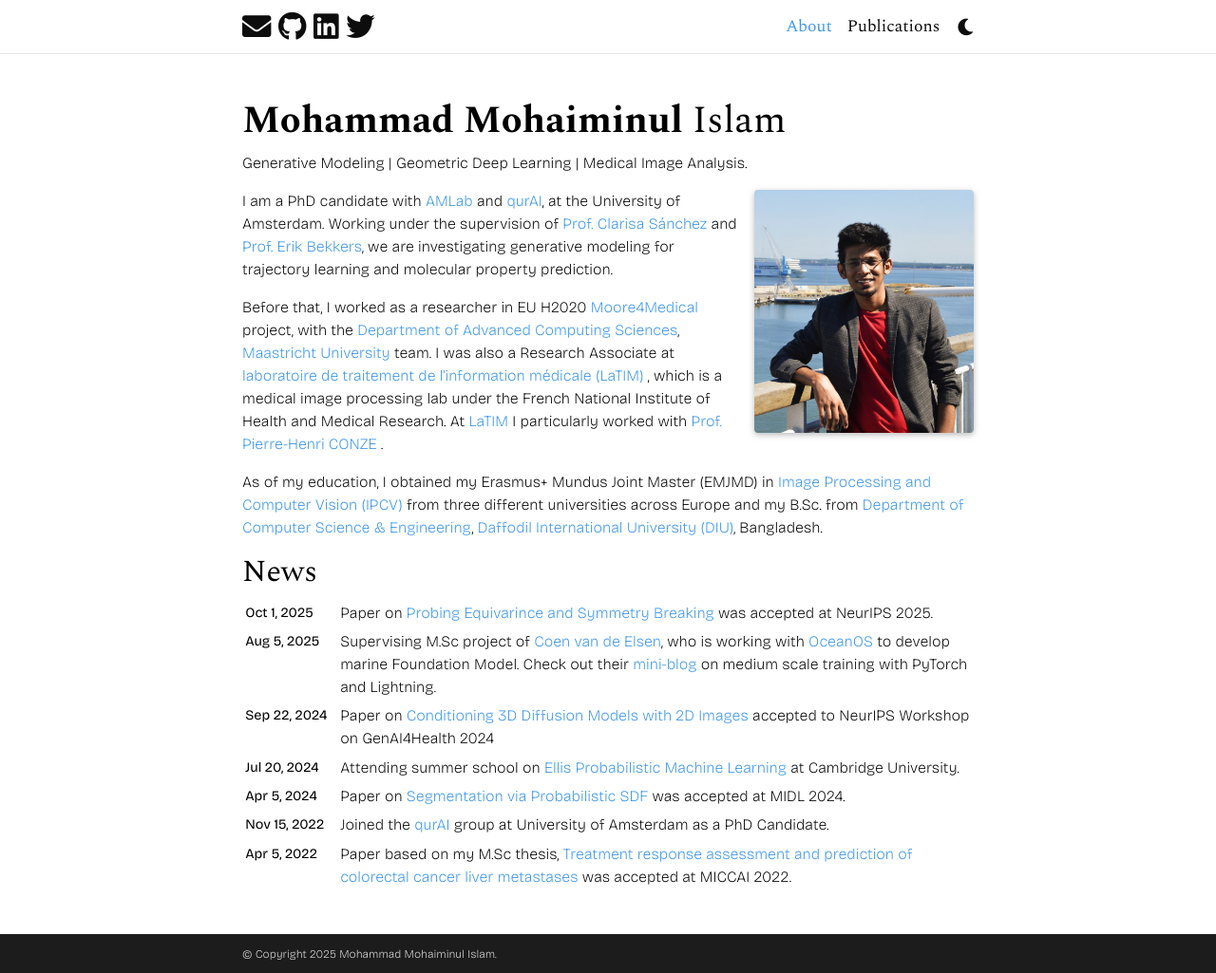
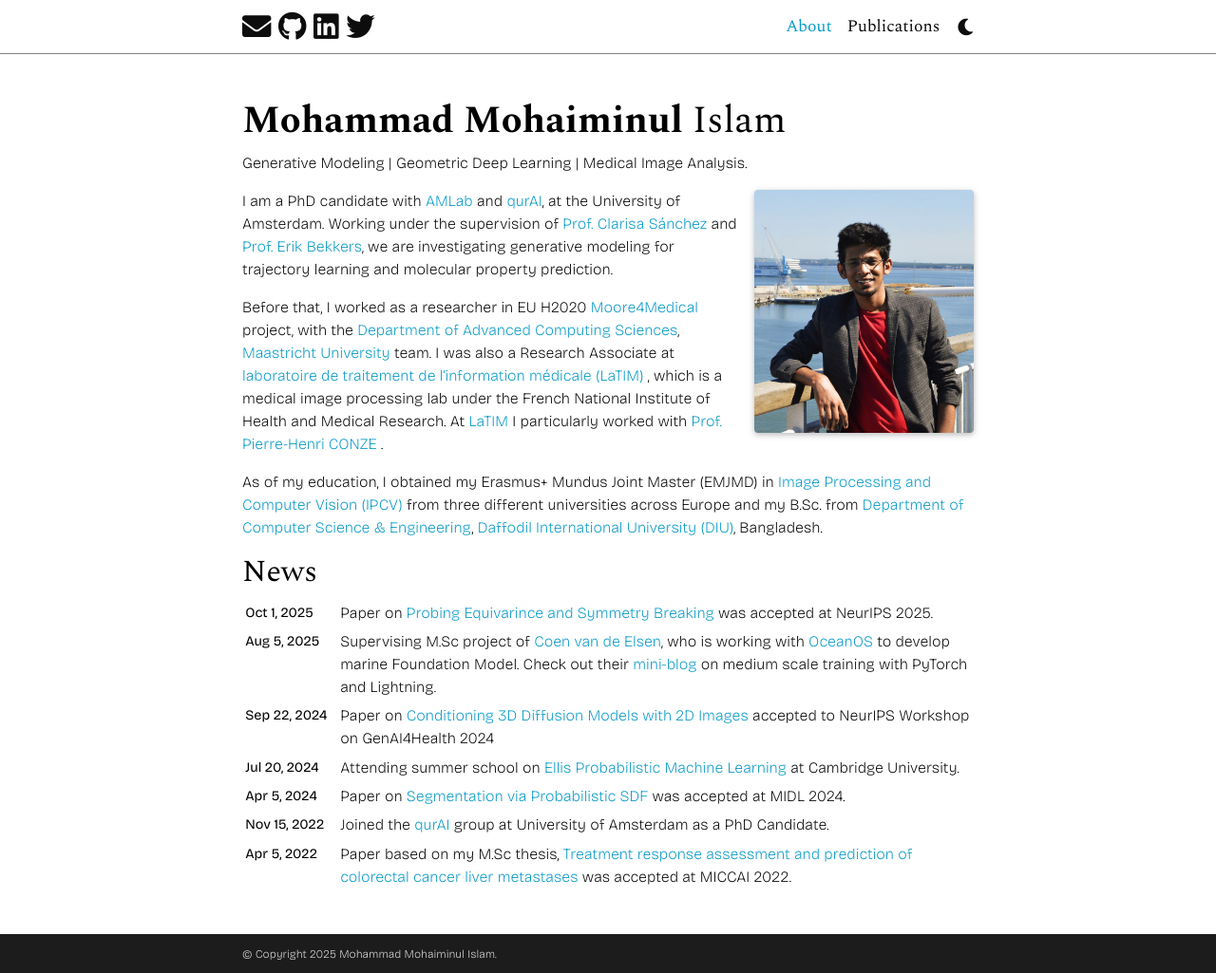
Before and after one commit to niazoys/niazoys.github.io, a Jekyll site: the page built from _pages/about.md, in a window 1280 px wide and 1025 px high. Shown: the whole window at 95% size. Built offline with Jekyll 4.4.1, drawn with Linux system fonts in a browser that asks for light colours; some web fonts are replaced; comment, search, counter and statistics services are not loaded; a style sheet for code colours, icons or effects is not loaded.

Commit message:
colorUpdate

```diff
--- a/_sass/_themes.scss
+++ b/_sass/_themes.scss
@@ -7,13 +7,13 @@
   --global-code-bg-color: #{$code-bg-color-light};
   --global-text-color: #{$black-color};
   --global-text-color-light: #{$grey-color};
-  --global-theme-color: rgba(12, 124, 230, 0.829);
+  --global-theme-color: rgb(0, 151, 197);
   --global-hover-color: #{$my-green};
   --global-footer-bg-color: #{$grey-color-dark};
   --global-footer-text-color: #{$grey-color-light};
   --global-footer-link-color: #{$white-color};
   --global-distill-app-color: #{$grey-color};
-  --global-divider-color: rgba(0,0,0,.1);
+  --global-divider-color: rgba(0, 0, 0, 0.514);
   --global-card-bg-color: #{$white-color};
 
   .fa-sun {
@@ -31,7 +31,7 @@ html[data-theme='dark'] {
   --global-code-bg-color: #{$code-bg-color-dark};
   --global-text-color: #{$grey-color-light};
   --global-text-color-light: #{$grey-color-light};
-  --global-theme-color: rgba(12, 124, 230, 0.829);
+  --global-theme-color: rgba(0, 151, 197);
   --global-hover-color: #{$my-green};
   --global-footer-bg-color: #{$grey-color-light};
   --global-footer-text-color: #{$grey-color-dark};
```
